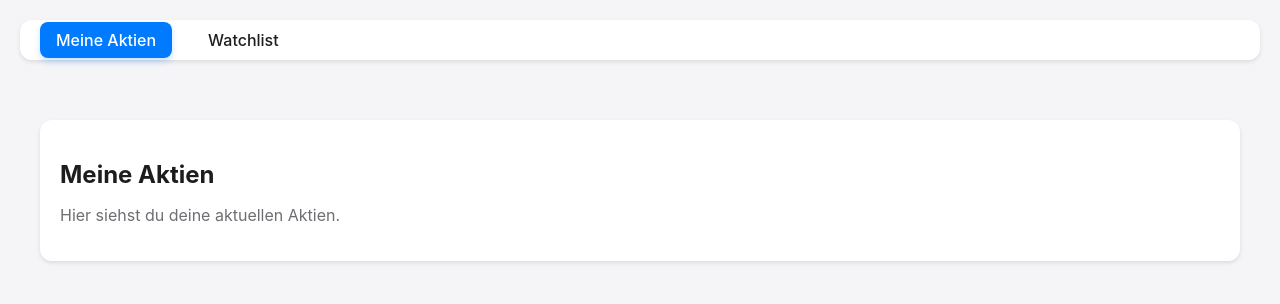
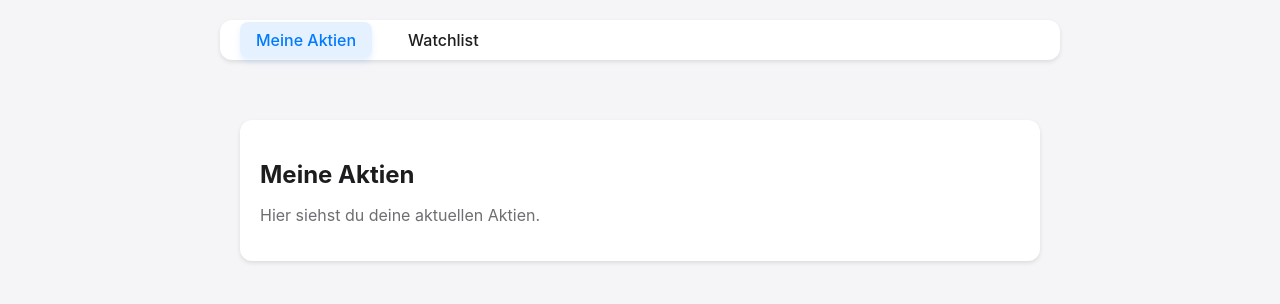
Before and after one commit to guidobenigni/SPIEL, a plain HTML site: page index.html in a window 1280 px wide. Drawn offline with Linux system fonts and the light colour scheme.

Commit message:
Update styles.css

```diff
--- a/styles.css
+++ b/styles.css
@@ -4,6 +4,9 @@ body {
     padding: 0;
     background-color: #f5f5f7;
     color: #1d1d1f;
+    display: flex;
+    flex-direction: column;
+    align-items: center;
 }
 
 header {
@@ -11,7 +14,9 @@ header {
     box-shadow: 0 2px 4px rgba(0, 0, 0, 0.1);
     padding: 10px 20px;
     border-radius: 12px;
-    margin: 20px;
+    margin: 20px 0;
+    width: 90%;
+    max-width: 800px;
 }
 
 nav ul {
@@ -35,19 +40,21 @@ nav ul li a {
 }
 
 nav ul li a:hover {
-    background-color: #007aff;
-    color: #ffffff;
+    background-color: rgba(0, 122, 255, 0.1); /* Dezenteres Blau */
+    color: #007aff;
     transform: scale(1.05);
 }
 
 nav ul li a.active {
-    background-color: #007aff;
-    color: #ffffff;
-    box-shadow: 0 4px 6px rgba(0, 122, 255, 0.2);
+    background-color: rgba(0, 122, 255, 0.1); /* Dezenteres Blau */
+    color: #007aff;
+    box-shadow: 0 4px 6px rgba(0, 122, 255, 0.1);
 }
 
 main {
     padding: 20px;
+    width: 90%;
+    max-width: 800px;
 }
 
 .hidden {
@@ -59,7 +66,7 @@ section {
     padding: 20px;
     border-radius: 12px;
     box-shadow: 0 2px 4px rgba(0, 0, 0, 0.1);
-    margin: 20px;
+    margin: 20px 0;
     animation: fadeIn 0.5s ease-in-out;
 }
 
```
